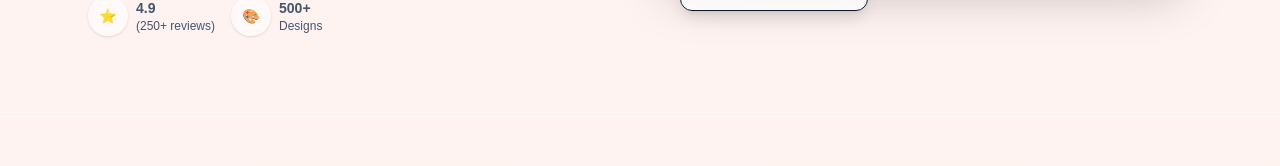
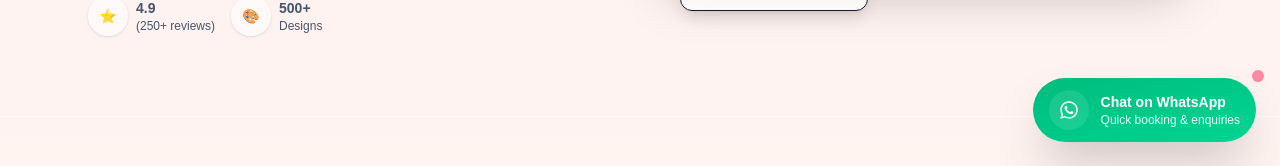
Before and after one commit to musharaf22/Menhdi-Artist, a Next.js app: page / in a window 1280 px wide. Shown: the part 634-800 px from the top of the page. Built offline with nearby package versions, Linux system fonts and the light colour scheme.

Commit message:
whatsapp added

```diff
--- a/src/app/page.tsx
+++ b/src/app/page.tsx
@@ -1,9 +1,14 @@
 import MehndiArtistWebsite from "@/components/Demo";
+import WhatsAppFloating from "@/components/WhatsappFloating";
 
 export default function Home() {
   return (
     <>
       <MehndiArtistWebsite />
+      <WhatsAppFloating
+        phone="919876543210"
+        message="Hi, I'm interested in your mehndi services. Please share availability."
+      />
     </>
   );
 }
--- /dev/null
+++ b/src/components/WhatsappFloating.tsx
@@ -0,0 +1,67 @@
+// components/WhatsAppFloating.jsx
+"use client";
+import React from "react";
+import { motion } from "framer-motion";
+import { FaWhatsapp } from "react-icons/fa";
+
+/**
+ * WhatsAppFloating
+ *
+ * Props:
+ *  - phone (required) : string (international format without +, e.g. "919876543210")
+ *  - message (optional): string (default: "Hi, I would like to book a mehndi session.")
+ *  - className (optional)
+ *
+ * Usage:
+ * <WhatsAppFloating phone="919876543210" message="Hi! I'm interested in bridal mehndi." />
+ *
+ * NOTE:
+ * - Uses wa.me link which works in browsers and mobile apps.
+ * - For small screens, opens in-app; on desktop it'll open WhatsApp Web.
+ * - Install react-icons & framer-motion if not already installed:
+ *    npm install react-icons framer-motion
+ */
+export default function WhatsAppFloating({
+  phone,
+  message = "Hi! 👋 I'm interested in booking a mehndi session. Can you share availability?",
+  className = "",
+}: any) {
+  if (!phone) return null;
+
+  // encode message
+  const encoded = encodeURIComponent(message);
+  // wa.me expects international number without +
+  const waLink = `https://wa.me/${phone}?text=${encoded}`;
+
+  return (
+    <div className={`fixed bottom-6 right-6 z-50 ${className}`}>
+      <motion.a
+        href={waLink}
+        target="_blank"
+        rel="noopener noreferrer"
+        aria-label="Chat on WhatsApp"
+        initial={{ scale: 0.9, opacity: 0 }}
+        animate={{ scale: 1, opacity: 1 }}
+        whileHover={{ scale: 1.06 }}
+        whileTap={{ scale: 0.98 }}
+        transition={{ type: "spring", stiffness: 260, damping: 20 }}
+        className="group flex items-center gap-3 rounded-full bg-gradient-to-br from-emerald-500 to-emerald-400 text-white shadow-2xl px-4 py-3 hover:shadow-emerald-300 focus:outline-none focus:ring-4 focus:ring-emerald-200"
+      >
+        <span className="flex items-center justify-center w-10 h-10 rounded-full bg-white/10">
+          <FaWhatsapp className="w-5 h-5" aria-hidden />
+        </span>
+
+        <div className="hidden md:flex flex-col text-left leading-tight">
+          <span className="text-sm font-semibold">Chat on WhatsApp</span>
+          <span className="text-xs opacity-90">Quick booking & enquiries</span>
+        </div>
+
+        {/* small pulsating dot on the edge */}
+        <span
+          className="absolute -right-2 -top-2 w-3 h-3 rounded-full bg-rose-500 shadow animate-pulse"
+          aria-hidden
+        />
+      </motion.a>
+    </div>
+  );
+}
```
